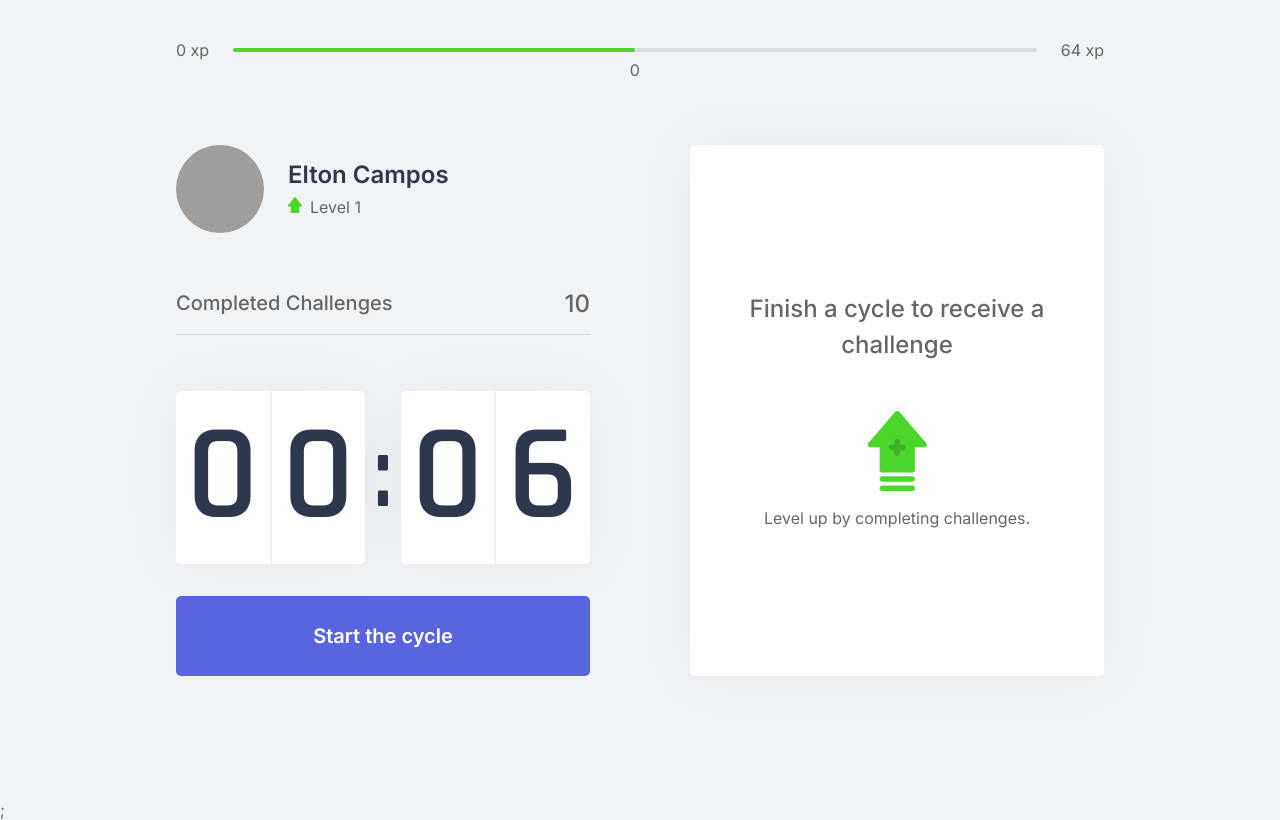
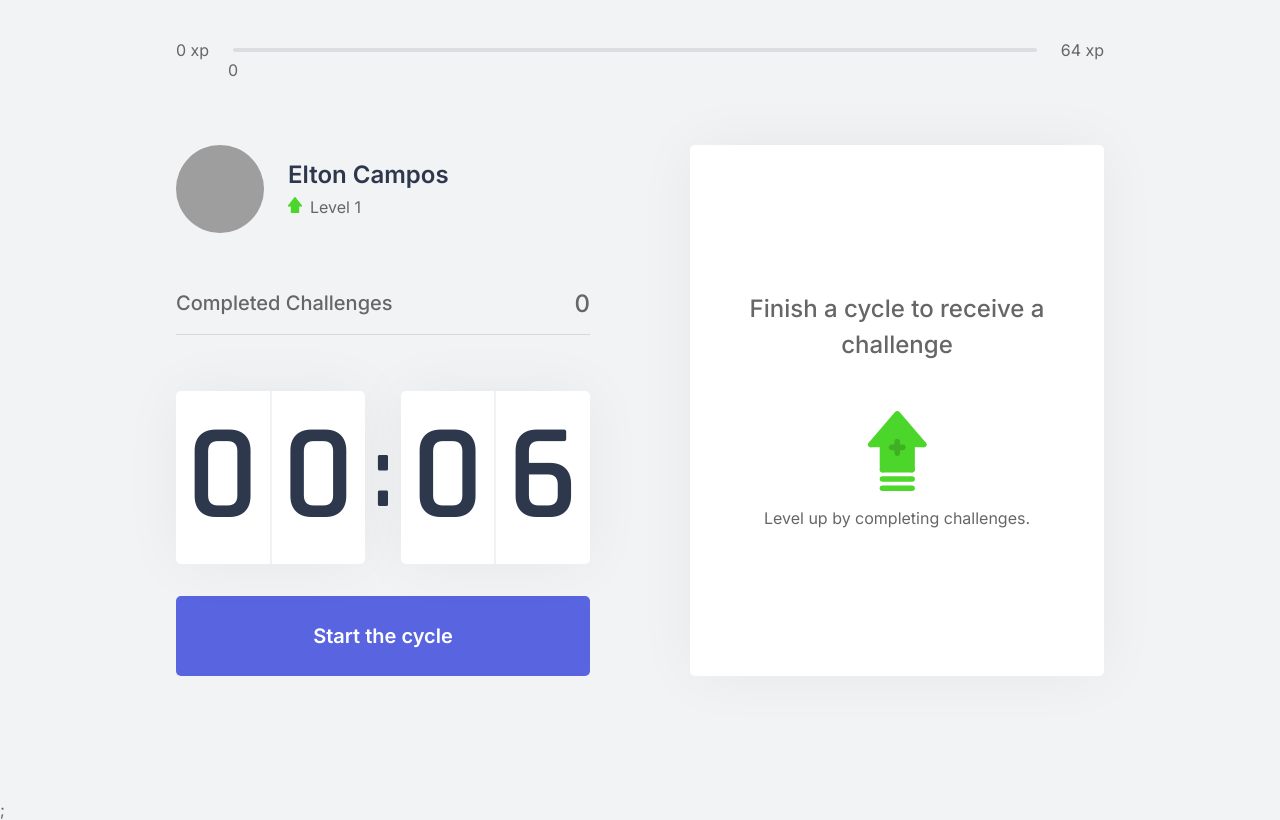
Before and after one commit to eltoncampos1/move.it, a Next.js app: page / in a window 1280 px wide. Built offline with nearby package versions, Linux system fonts and the light colour scheme; grey boxes are pictures that could not be loaded.

Commit message:
chore: add challenges completed dinamic

```diff
--- a/src/components/CompletedChallenges/index.tsx
+++ b/src/components/CompletedChallenges/index.tsx
@@ -1,10 +1,13 @@
+import { useContext } from "react";
+import { ChallengesContext } from "../../contextx/ChallengesContext";
 import { Container } from "./styles";
 
 export function CompletedChallenges() {
+  const { challengesCompleted } = useContext(ChallengesContext);
   return (
     <Container>
       <span>Completed Challenges</span>
-      <span>10</span>
+      <span>{challengesCompleted}</span>
     </Container>
   );
 }
--- a/src/components/ExperienceBar/index.tsx
+++ b/src/components/ExperienceBar/index.tsx
@@ -7,13 +7,16 @@ export function ExperienceBar() {
   const { currentExperience, experienceToNextLevel } = useContext(
     ChallengesContext
   );
+
+  const percentToNextLevel =
+    Math.round(currentExperience * 100) / experienceToNextLevel;
   return (
     <ExpHeader>
       <span>0 xp</span>
       <div>
-        <div style={{ width: "50%" }} />
+        <div style={{ width: `${percentToNextLevel}%` }} />
 
-        <CurrentExperience style={{ left: "50%" }}>
+        <CurrentExperience style={{ left: `${percentToNextLevel}%` }}>
           {currentExperience}
         </CurrentExperience>
       </div>
```
